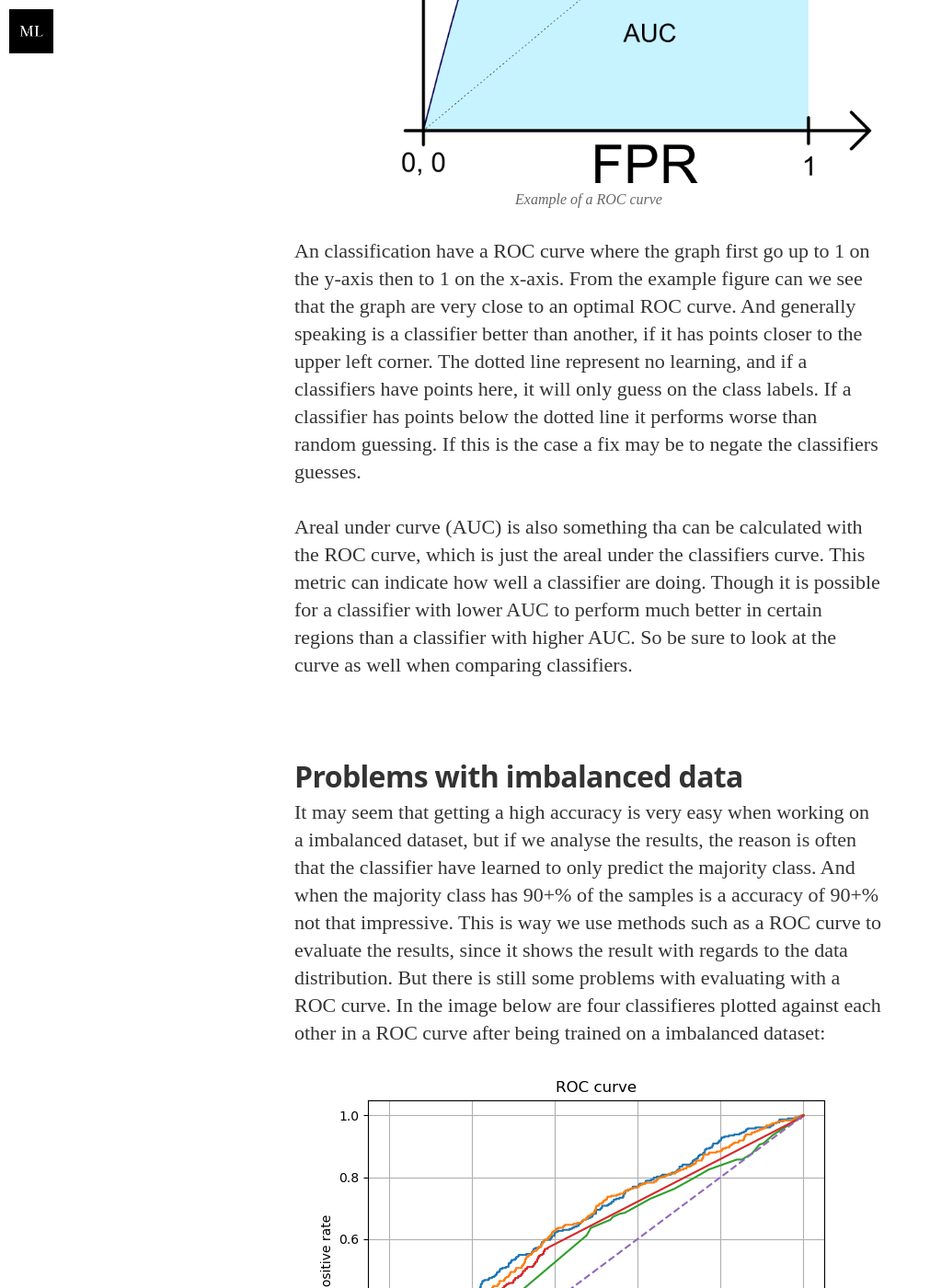
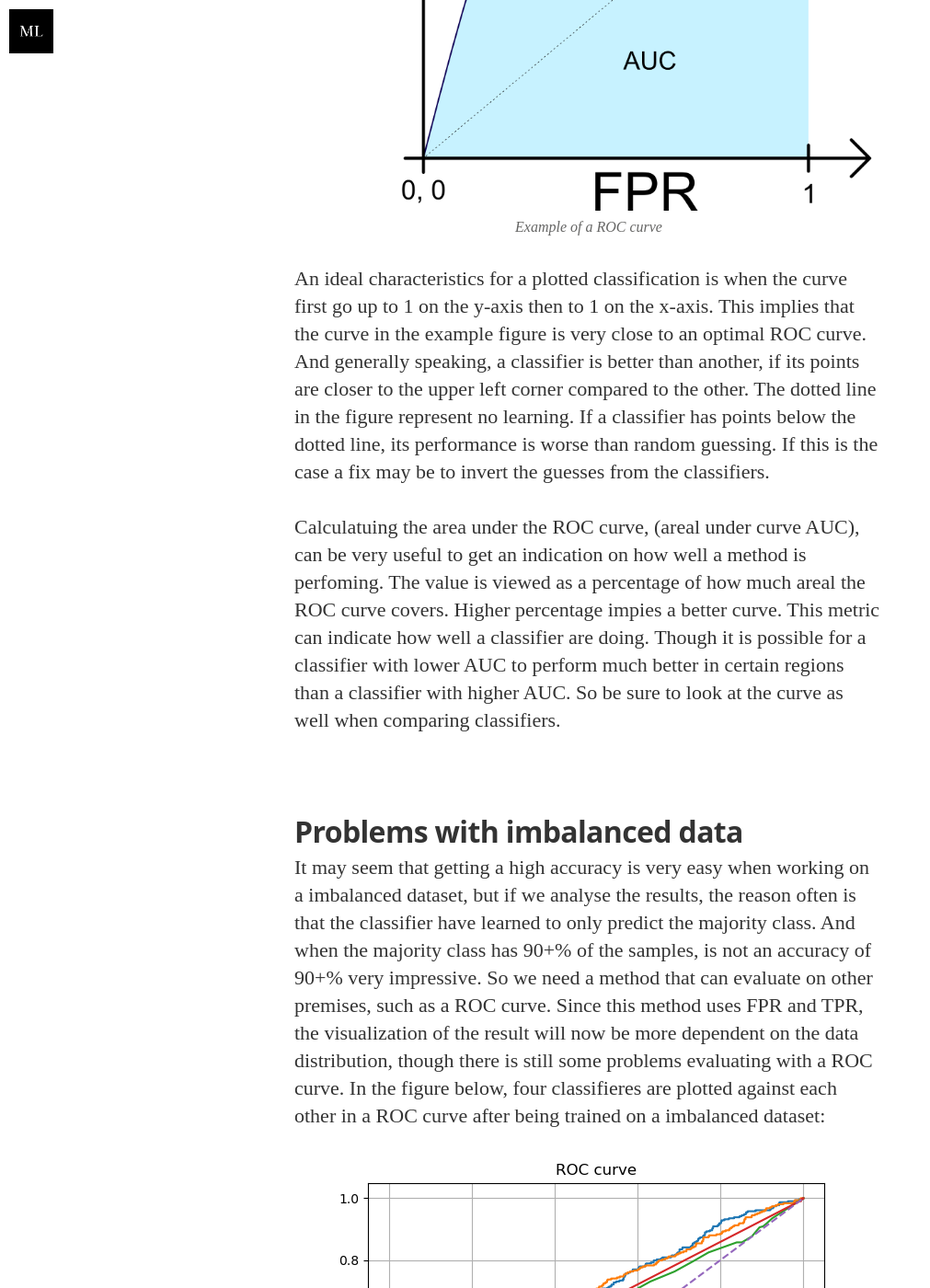
Before and after one commit to alexaor/tdt4173, a Jekyll site: the page built from docs/_posts/2020-11-20-why-you-should-never-use-a-ROC-ruve.markdown, in a window 1280 px wide and 1400 px high, scrolled down 2085 px. Shown: the whole window at 92% size, without its empty margins (0-1011 px from the left). Built offline with Jekyll 4.4.1, drawn with Linux system fonts in a browser that asks for light colours; nearby versions of some CDN libraries; some web fonts are replaced; some of the changed text lies outside the part shown.

Commit message:
Grammar and structure changes

```diff
--- a/docs/_posts/2020-11-20-why-you-should-never-use-a-ROC-ruve.markdown
+++ b/docs/_posts/2020-11-20-why-you-should-never-use-a-ROC-ruve.markdown
@@ -11,67 +11,55 @@
 image2: /assets/article_images/2014-11-30-mediator_features/night-track-mobile.JPG
 ---
 
-When comparing different classification methods, the most frequent used metrics are _accuracy_ and _error rate_.
-However when working on an imbalanced dataset, this metrics can be very deceiving. Another way to make a comparison
-is by plots, and one of the most used is the Receiver Operating Characteristics curves (ROC curve).
+When comparing different classification methods, the most frequent used metrics are _accuracy_, _error rate_ and for visual representation, ROC curve.
+However when working on an imbalanced dataset, this metrics can be very deceiving. In this post we will look at what a ROC curve are, the problems with using this on imalanced data, and method that can substitue the need for Receiver Operating Characteristics curve (ROC curve).
 
 ## What is a ROC curve
-With the ROC curve we have a better visualization on the trade-offs between the benefits and costs of classification
-regard to the data distribution. A ROC curve use the metrics _true positive rate_ (tpr) and _false positive rate_ (fpr)
-to create the graph. The two metrics are mathematically defined as:
+A ROC cuve helps us get a better visualization on the trade-offs between the benefits and costs of classification
+regardingthe data distribution. A ROC curve use the metrics _true positive rate_ (tpr) and _false positive rate_ (fpr)
+to create the graph. They are, mathematically, defined as:
 
 ![TPR and FPR equations](/tdt4173/assets/article_images/2020-11-20-why-you-should-never-use-a-ROC-curve/eq.png)
 
 Where TP and FP are the number of true positives and false positive respectively, P<sub>c</sub> and N<sub>c</sub> are
-the number of true positives and true negatives respectively. When plotting this two variables, we may get a plot like
-the one below:
+the number of true positives and true negatives respectively. Below is an example of the graph when plotting this two variables against each other.
 ![Example of a ROC curve](/tdt4173/assets/article_images/2020-11-20-why-you-should-never-use-a-ROC-curve/roc.png)
-An classification have a ROC curve where the graph first go up to 1 on the y-axis then to 1 on the x-axis. From the
-example figure can we see that the graph are very close to an optimal ROC curve. And generally speaking is a classifier
-better than another, if it has points closer to the upper left corner. The dotted line represent no learning, and if
-a classifiers have points here, it will only guess on the class labels. If a classifier has points below the dotted line
-it performs worse than random guessing. If this is the case a fix may be to negate the classifiers guesses.
+An ideal characteristics for a plotted classification is when the curve first go up to 1 on the y-axis then to 1 on the x-axis. This implies that the curve in the example figure is very close to an optimal ROC curve. And generally speaking, a classifier is
+better than another, if its points are closer to the upper left corner compared to the other. The dotted line in the figure represent no learning. If a classifier has points below the dotted line,
+its performance is worse than random guessing. If this is the case a fix may be to invert the guesses from the classifiers.
 
-Areal under curve (AUC) is also something tha can be calculated with the ROC curve, which is just the areal under the
-classifiers curve. This metric can indicate how well a classifier are doing. Though it is possible for a classifier
+Calculatuing the area under the ROC curve, (areal under curve AUC), can be very useful to get an indication on how well a method is perfoming. The value is viewed as a percentage of how much areal the ROC curve covers. Higher percentage impies a better curve. This metric can indicate how well a classifier are doing. Though it is possible for a classifier
 with lower AUC to perform much better in certain regions than a classifier with higher AUC. So be sure to look at the
 curve as well when comparing classifiers.
 
 ## Problems with imbalanced data
 It may seem that getting a high accuracy is very easy when working on a imbalanced dataset, but if we analyse the
-results, the reason is often that the classifier have learned to only predict the majority class. And when the majority
-class has 90+% of the samples is a accuracy of 90+% not that impressive. This is way we use methods such as a ROC
-curve to evaluate the results, since it shows the result with regards to the data distribution. But there is still some
-problems with evaluating with a ROC curve. In the image below are four classifieres plotted against each other in a
+results, the reason often is that the classifier have learned to only predict the majority class. And when the majority
+class has 90+% of the samples, is not an accuracy of 90+% very impressive. So we need a method that can evaluate on other premises, such as a ROC
+curve. Since this method uses FPR and TPR, the visualization of the result will now be more dependent on the data distribution, though there is still some
+problems evaluating with a ROC curve. In the figure below, four classifieres are plotted against each other in a
 ROC curve after being trained on a imbalanced dataset:
 ![Results on classification in a ROC curve](/tdt4173/assets/article_images/2020-11-20-why-you-should-never-use-a-ROC-curve/roc_features_all.png)
-As we can see is AdaBoost and Random Forest competing in different sections, and at a section is Decision Tree doing
-little bit better than random guessing. Looking at the curve we get the feeling that some classifiers are performing
-better than other, though none of them are doing really well. So what are the problems when evaluating on a ROC curve
-when using imbalanced data:
-- When there is a really high imbalance, the ROC curve can be too optimistic. (referenced from Davis 2006).
-- If N<sub>c</sub> > P<sub>c</sub> and the classifier classifies a large amount of samples false positives. Will the
-still be little change in the FPR rate, which implies that it will not be shown in the ROC curve. (referenced from He 2009)
-- The ROC curves are unable to derive the statistical significance of different classifiers performance, (referenced from Landgrebe 2006)
-- The ROC curves have difficulty of providing insight on a classifiers performance over varying class probabilities or
-misclassification costs.
+As we can see is AdaBoost and Random Forest competing in different sections on being the best, and Decision Tree is only doing a little bit better than random guessing. Looking at the curve we get the feeling that some classifiers are performing
+better than other, though none of them are doing particullary well. So what are the problems when using a ROC curve to evaluate imbalanced data:
+- When there is a really high imbalance, the ROC curve can be too optimistic.
+- If N<sub>c</sub> > P<sub>c</sub> and the classifier classifies a large amount of samples false positives, changes in the FPR rate will be minimal, which implies that it will not be shown in the ROC curve.
+- The ROC curves are unable to derive the statistical significance of different classifiers performance.
+- The ROC curves have difficulty of providing insight on a classifiers performance over varying class probabilities or misclassification costs.
 
 ## Solving the problems with a PR curve
-The problems with the ROC curves can be solved with using a Precision Recall curve (PR curve). This post is not going in
-depth on what a PR curve are, but it simpy plot the _precision_ and the _recall_ against each other. Where precision is
+The problems with the ROC curves can be solved with using a Precision Recall curve (PR curve). This post is not going to go in
+depth on what a PR curve are, but simplified it is _precision_ plotted against _recall_. Where precision is
 how many labels are predicted correctly of all positive samples and recall are how many of the positive class were labeled
 correctly.
 
 The reasons PR curves are a better option when working on imbalanced data is that:
 
 - Can capture the performance of the classifiers when the number of false positives changes.
-- Can capture all the benefits from the ROC space, since its curves has the same properties like the convex hull in ROC
-space.(referenced from Davis 2006)
+- Can capture all the benefits from the ROC space, since its curves has the same properties like the convex hull in ROC space.
 
 ## Conclusion
-In this post we have discussed what a ROC curve are and what problems it face when used on imbalanced data. The usage it
-has when comparing different classifiers and presented another method that can substitute the need for a ROC curve, the
-PR curve.
+In this post we have derieved at what a ROC curve are, how it is ued in evaluation and what problems it face when used on imbalanced data. In the end another method, the PR curve, has been presented as a substitute for evaluating with a ROC curve.
 
 ## Sources and further reading
 - J. Davis and M. Goadrich. _The Relationship Between Precision-Recall and ROC Curves_. 2006.
```
